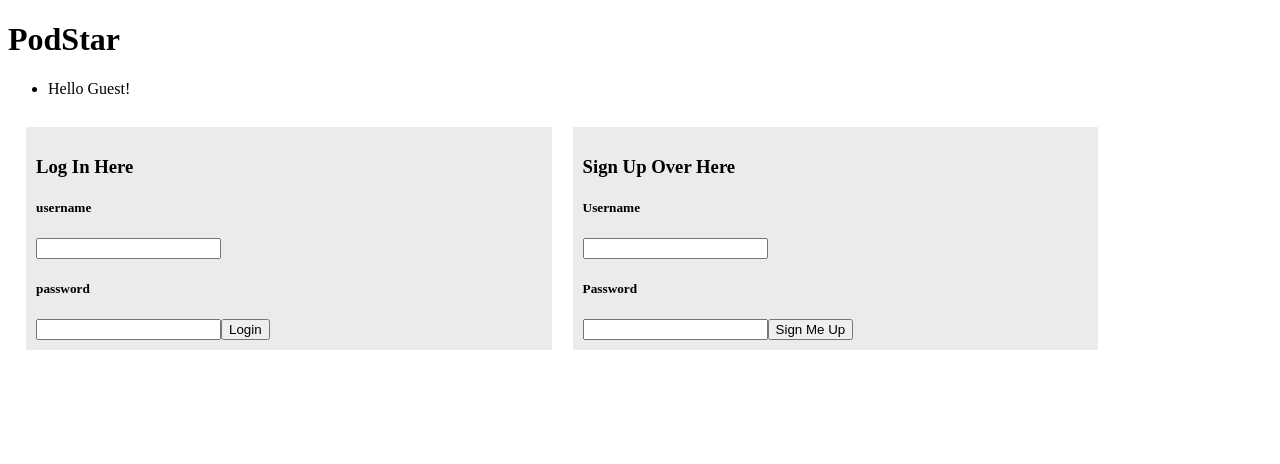
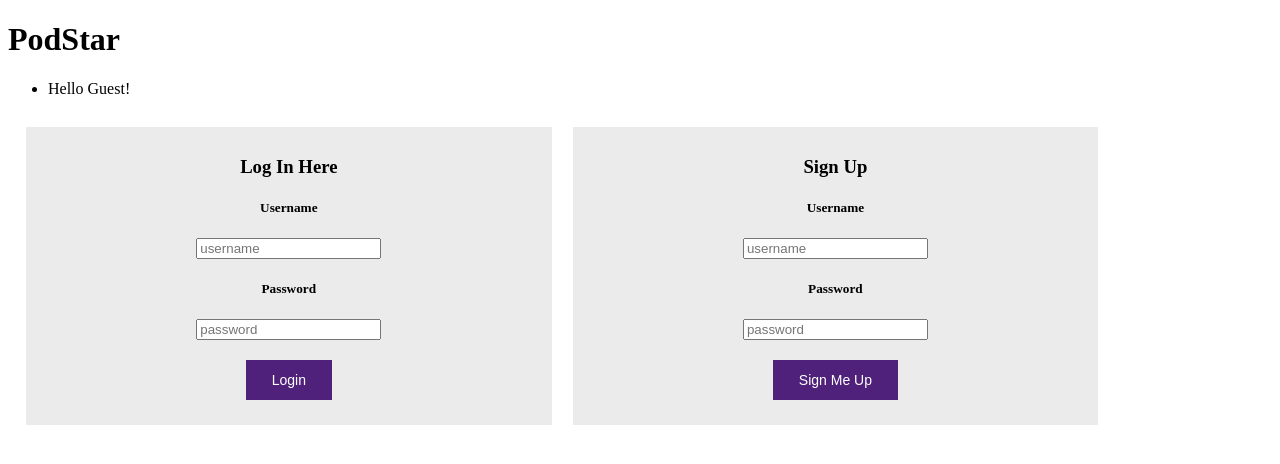
Before and after one commit to MickeyMcc/PodTalk, a React app: page / in a window 1280 px wide. Shown: the top 464 px of the page. Built offline with nearby package versions, Linux system fonts and the light colour scheme; the HTML template or start-up script is replaced by a standard one.

Commit message:
"Major style improvements"

```diff
--- a/database-mysql/index.js
+++ b/database-mysql/index.js
@@ -3,8 +3,8 @@ var bcrypt = require('bcrypt-nodejs');
 
 var connection = mysql.createConnection({
   host: 'localhost',
-  user: 'student',
-  password: 'student',
+  user: 'root',
+  password: '',
   database: 'podstar'
 });
 
--- a/package.json
+++ b/package.json
@@ -18,6 +18,7 @@
     "eslint": "^4.17.0"
   },
   "dependencies": {
+    "antd": "^3.2.1",
     "axios": "^0.17.1",
     "bcrypt-nodejs": "0.0.3",
     "body-parser": "^1.17.2",
--- a/react-client/src/app.jsx
+++ b/react-client/src/app.jsx
@@ -8,6 +8,7 @@ import Login from './components/Login.jsx';
 import Signup from './components/Signup.jsx';
 import ShowPage from './components/ShowPage.jsx';
 import axios from 'axios';
+import {MainStyle} from './styles.jsx';
 
 
 class App extends React.Component {
@@ -97,6 +98,7 @@ class App extends React.Component {
     })
       .then(function(results) {
         context.setState({loggedIn: false});
+        context.setState({user: {username: 'guest'}})
       })
       .catch(function (err) {
         console.log('err', err);
@@ -264,6 +266,7 @@ class App extends React.Component {
           <li onClick = {this.goHome.bind(this)}> Home </li>
           <li onClick = {this.logout.bind(this)}> Log Out </li>
         </ul> </nav>
+        <div style = {MainStyle}>
         <ShowList shows={this.state.shows}
           comments = {this.state.userComments}
           saveComment = {this.saveComment.bind(this)}
@@ -274,6 +277,7 @@ class App extends React.Component {
           search={this.search.bind(this)}
           addShow={this.addShow.bind(this)}
         />
+        </div>
       </div>)
 
     //LOGIN VIEW
--- a/react-client/src/components/Login.jsx
+++ b/react-client/src/components/Login.jsx
@@ -1,4 +1,5 @@
 import React from 'react';
+import { PaneStyle, ButtonStyle } from '../styles.jsx';
 
 class Login extends React.Component {
   constructor(props) {
@@ -22,26 +23,19 @@ class Login extends React.Component {
   }
 
   render() {
-        let paneStyle = {
-      display: 'inline-block',
-      backgroundColor: 'rgb(235, 235, 235)',
-      border: '3px solid white',
-      marginTop: '10px',
-      marginLeft: '15px',
-      padding: '10px',
-      width: '40%'
-    };
 
     return (
-      <div style={paneStyle} >
-        <div>
-          <h3>Log In Here</h3>
-          <h5>username</h5>
-          <input type='text' value={this.state.username} onChange={this.userNameEntry.bind(this)} />
-
-          <h5>password</h5>
-          <input type='text' value={this.state.password} onChange={this.passwordEntry.bind(this)} />
-          <button onClick={this.handleSubmit.bind(this)}> Login </button>
+      <div style={PaneStyle} >
+        <div style={{ width: '100%' }}>
+          <h3 style={{ martinTop: '10px' }}>Log In Here</h3>
+          <h5>Username</h5>
+          <input type='text' placeholder= 'username'
+            value={this.state.username} onChange={this.userNameEntry.bind(this)} />
+          <h5>Password</h5>
+          <input type='password' placeholder= 'password'
+            value={this.state.password} onChange={this.passwordEntry.bind(this)} />
+          <br/>
+          <button style={ButtonStyle} onClick={this.handleSubmit.bind(this)} > Login </button>
         </div>
       </div>
     )
--- a/react-client/src/components/SearchEntry.jsx
+++ b/react-client/src/components/SearchEntry.jsx
@@ -1,4 +1,6 @@
 import React from 'react';
+import { EntryStyle} from '../styles.jsx';
+
 
 const SearchEntry = (props) => {
   const show = props.show;
@@ -25,7 +27,7 @@ const SearchEntry = (props) => {
   }
 
   return (
-    <div style = {entryStyle}>
+    <div style = {EntryStyle}>
       <div>
         <img style = {thumbnailStyle} src = {show.bigImg}/>
         <div>
--- a/react-client/src/components/SearchList.jsx
+++ b/react-client/src/components/SearchList.jsx
@@ -1,5 +1,6 @@
 import React from 'react';
 import SearchEntry from './SearchEntry.jsx';
+import { PaneStyle, ButtonStyle } from '../styles.jsx';
 
 class SearchList extends React.Component {
   constructor (props) {
@@ -19,10 +20,10 @@ class SearchList extends React.Component {
 
   render () {
     return (
-      <div className='search-area pane' >
+      <div style = {PaneStyle} >
         <div id='searchbar' >
           <input type='text' value = {this.state.searchQuery} onChange = {this.handleChange.bind(this)}/>
-          <button onClick = {this.handleSubmit.bind(this)}> Search! </button>
+          <button style = {ButtonStyle} onClick = {this.handleSubmit.bind(this)}> Search! </button>
         </div>
         <h4> Search Results </h4>
         {this.props.results.length} results found.
@@ -34,6 +35,7 @@ class SearchList extends React.Component {
         )}
       </div>
     )
+
   }
 }
 
--- a/react-client/src/components/ShowEntry.jsx
+++ b/react-client/src/components/ShowEntry.jsx
@@ -1,12 +1,12 @@
 import React from 'react';
-
+import {EntryStyle, ButtonStyle, ShowInfoStyle, CommentsStyle, InputStyle} from '../styles.jsx';
 
 
 class ShowEntry extends React.Component {
   constructor(props) {
     super(props);
     this.state = {
-      comment : 'Say Something!',
+      comment : '',
     };
   }
 
@@ -28,25 +28,23 @@ class ShowEntry extends React.Component {
 
     const show = this.props.show;
 
-    const entryStyle = {
-      border: '2px solid grey',
-      marginTop: '5px',
-      backgroundColor: 'rgb(235, 235, 235)'
-    }
-
     const thumbnailStyle = {
       display: 'inline',
       margin: '3px'
     }
 
     return (
-      <div style={entryStyle}>
-        <img style= {thumbnailStyle} src={show.bigImg} />
-        <h5 onClick = {this.goToShow.bind(this)}>{show.title}</h5>
+      <div style = {EntryStyle}>
+        <div style={ShowInfoStyle}>
+          <img style= {thumbnailStyle} src={show.bigImg} />
+          <h5 onClick = {this.goToShow.bind(this)}>{show.title}</h5>
+        </div>
+        <div style = {CommentsStyle}>
         What you've said before:
-        {oldComments.map(comment => <div>{comment}</div>)}
-        <textArea value= {this.state.comment} onChange = {this.comment.bind(this)}/>
-        <button onClick= {this.submit.bind(this)}> Save </button>
+        {oldComments.map(comment => <div>{comment}<br/></div>)}
+        <textArea style = {InputStyle} value= {this.state.comment} placeholder = 'Say Something!' onChange = {this.comment.bind(this)}/>
+        <button style = {ButtonStyle} onClick= {this.submit.bind(this)}> Save </button>
+        </div>
       </div>
     )
   }
--- a/react-client/src/components/ShowList.jsx
+++ b/react-client/src/components/ShowList.jsx
@@ -1,5 +1,7 @@
 import React from 'react';
 import ShowEntry from './ShowEntry.jsx';
+import { PaneStyle, ButtonStyle } from '../styles.jsx';
+
 
 const ShowList = (props) => {
   let message = '';
@@ -13,7 +15,7 @@ const ShowList = (props) => {
     comments = {};
   }
   return (
-    <div className='show-list pane'>
+    <div style={PaneStyle}>
       <h4> Your Shows </h4>
       {message}
       {props.shows.map((show, index) =>
--- a/react-client/src/components/Signup.jsx
+++ b/react-client/src/components/Signup.jsx
@@ -1,4 +1,5 @@
 import React from 'react';
+import { PaneStyle, ButtonStyle } from '../styles.jsx';
 
 class Signup extends React.Component {
   constructor(props) {
@@ -22,36 +23,25 @@ class Signup extends React.Component {
   }
 
   render() {
-    let paneStyle = {
-      display: 'inline-block',
-      backgroundColor: 'rgb(235, 235, 235)',
-      border: '3px solid white',
-      marginTop: '10px',
-      marginLeft: '15px',
-      padding: '10px',
-      width: '40%'
-    };
-    // 'rgb(235, 235, 235)'
-
-    const buttonStyle = {
-
-    };
 
     return (
-      <div style={paneStyle} >
-        <div>
-          <h3>Sign Up Over Here</h3>
+      <div style={PaneStyle} >
+        <div style = {{width: '100%'}}>
+          <h3 style = {{martinTop: '10px'}}>Sign Up</h3>
           <h5>Username</h5>
           <input type='text'
+            placeholder='username'
             value={this.state.username}
             onChange={this.userNameEntry.bind(this)}
           />
           <h5>Password</h5>
-          <input type='text'
+          <input type='password'
+            placeholder='password'
             value={this.state.password}
             onChange={this.passwordEntry.bind(this)}
           />
-          <button onClick={this.handleSubmit.bind(this)}> Sign Me Up </button>
+          <br/>
+          <button style = {ButtonStyle} onClick={this.handleSubmit.bind(this)}> Sign Me Up </button>
         </div>
       </div>
     )
--- /dev/null
+++ b/react-client/src/styles.jsx
@@ -0,0 +1,60 @@
+import Column from "antd/lib/table/Column";
+
+module.exports.AppStyle = {
+  display: 'inline-flex',
+  flexDirection: 'row',
+}
+
+
+module.exports.PaneStyle = {
+  display: 'inline-flex',
+  flexDirection: 'column',
+  backgroundColor: 'rgb(235, 235, 235)',
+  border: '3px solid white',
+  marginTop: '10px',
+  marginLeft: '15px',
+  width: '40%',
+  padding: '10px',
+  textAlign: 'center'
+};
+
+module.exports.ButtonStyle = {
+  backgroundColor: 'rgb(79, 33, 122)', /* Green */
+  border: 'none',
+  color: 'white',
+  padding: '12px 26px',
+  textAlign: 'center',
+  textDecoration: 'none',
+  fontSize: '14px',
+  display: 'inline-block',
+  marginTop: '20px',
+  marginBottom: '15px',
+};
+
+module.exports.EntryStyle = {
+    display: 'flex',
+    flexDirection: 'row',
+    border: '2px solid grey',
+    padding: '8px',
+    marginTop: '5px',
+    backgroundColor: 'rgb(235, 235, 235)'
+}
+
+module.exports.ShowInfoStyle = {
+  flexDirection: 'column',
+  width: '40%',
+}
+
+module.exports.CommentsStyle = {
+  flexDirection: 'column',
+  width: '50%',
+}
+
+module.exports.InputStyle = {
+  width: '70%',
+  padding: '12px 20px',
+  margin: '8px 0',
+  boxSizing: 'border-box',
+  border: '2px solid rgb(79, 33, 122)',
+  borderRadius: '4px',
+}
```
Also changed, not shown: 4 other files (tests, documents, lock files or other folders).
